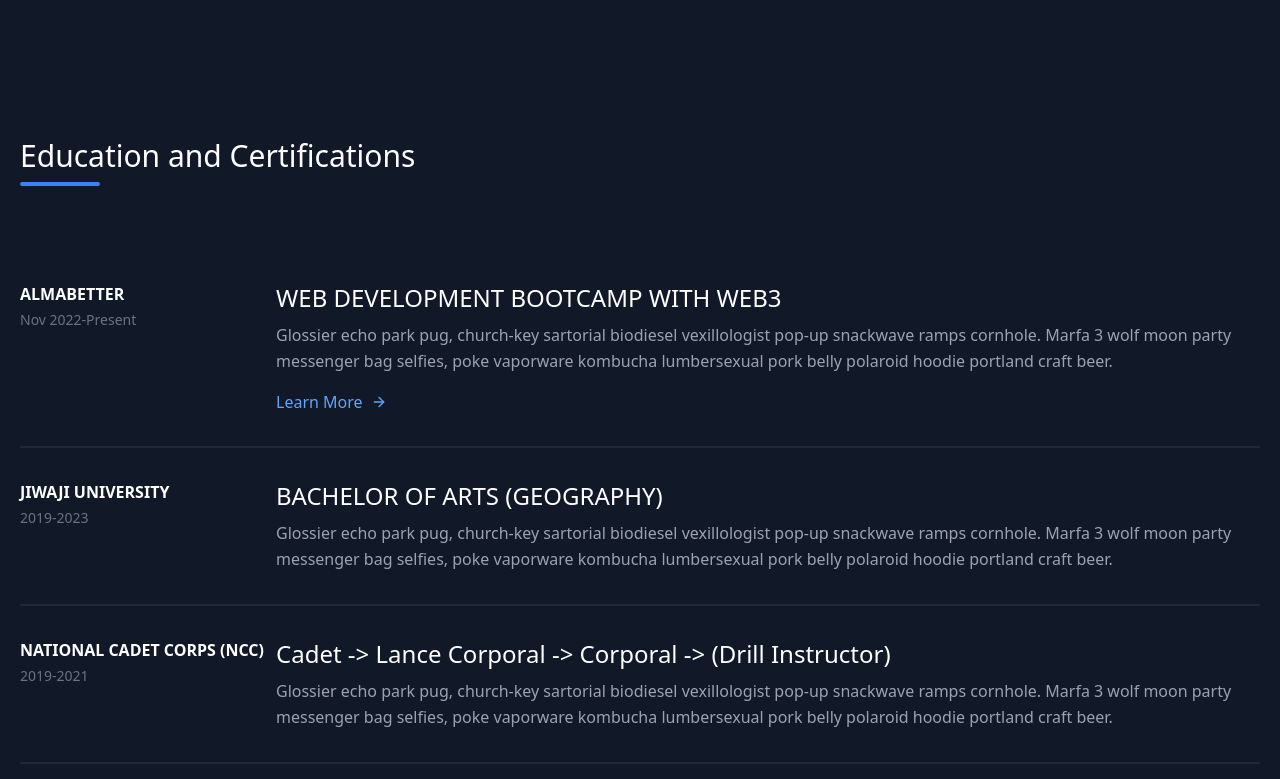
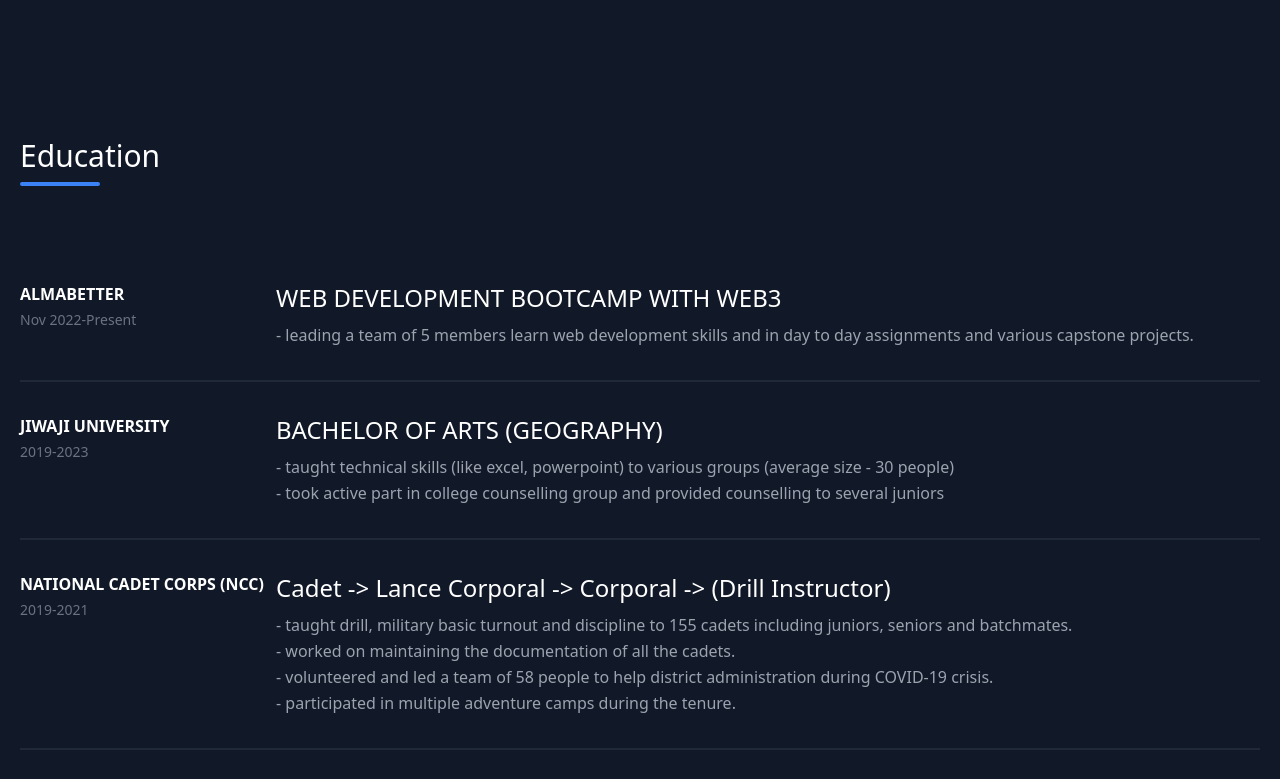
Before and after one commit to pushpendraa3/email, a plain HTML site: page index.html in a window 1280 px wide. Shown: the part 2060-2839 px from the top of the page. Drawn offline with nearby package versions, Linux system fonts and the light colour scheme.

Commit message:
added education section

```diff
--- a/index.html
+++ b/index.html
@@ -147,7 +147,7 @@
       <br>
       <br>
            <div class="lg:w-1/2 w-full mb-6 lg:mb-0" style="margin-left:20px;">
-            <h1 class="sm:text-3xl text-2xl font-medium title-font mb-2 text-white">Education and Certifications</h1>
+            <h1 class="sm:text-3xl text-2xl font-medium title-font mb-2 text-white">Education</h1>
             <div class="h-1 w-20 bg-blue-500 rounded"></div>
           </div>
           <!--  -->
@@ -161,13 +161,15 @@
               </div>
               <div class="md:flex-grow">
                 <h2 class="text-2xl font-medium text-white title-font mb-2">WEB DEVELOPMENT BOOTCAMP WITH WEB3</h2>
-                <p class="leading-relaxed">Glossier echo park pug, church-key sartorial biodiesel vexillologist pop-up snackwave ramps cornhole. Marfa 3 wolf moon party messenger bag selfies, poke vaporware kombucha lumbersexual pork belly polaroid hoodie portland craft beer.</p>
-                <a class="text-blue-400 inline-flex items-center mt-4">Learn More
+                <p class="leading-relaxed">
+                  - leading a team of 5 members learn web development skills and in day to day assignments and various capstone projects.
+                </p>
+                <!-- <a class="text-blue-400 inline-flex items-center mt-4">Learn More
                   <svg class="w-4 h-4 ml-2" viewBox="0 0 24 24" stroke="currentColor" stroke-width="2" fill="none" stroke-linecap="round" stroke-linejoin="round">
                     <path d="M5 12h14"></path>
                     <path d="M12 5l7 7-7 7"></path>
                   </svg>
-                </a>
+                </a> -->
               </div>
             </div>
             <div class="py-8 flex border-t-2 border-gray-800 flex-wrap md:flex-nowrap">
@@ -177,7 +179,10 @@
               </div>
               <div class="md:flex-grow">
                 <h2 class="text-2xl font-medium text-white title-font mb-2">BACHELOR OF ARTS (GEOGRAPHY)</h2>
-                <p class="leading-relaxed">Glossier echo park pug, church-key sartorial biodiesel vexillologist pop-up snackwave ramps cornhole. Marfa 3 wolf moon party messenger bag selfies, poke vaporware kombucha lumbersexual pork belly polaroid hoodie portland craft beer.</p>
+                <p class="leading-relaxed">
+                  - taught technical skills (like excel, powerpoint) to various groups (average size - 30 people)
+                  <br>- took active part in college counselling group and provided counselling to several juniors
+                </p>
 
               </div>
             </div>
@@ -188,7 +193,11 @@
               </div>
               <div class="md:flex-grow">
                 <h2 class="text-2xl font-medium text-white title-font mb-2">Cadet -> Lance Corporal -> Corporal -> (Drill Instructor)</h2>
-                <p class="leading-relaxed">Glossier echo park pug, church-key sartorial biodiesel vexillologist pop-up snackwave ramps cornhole. Marfa 3 wolf moon party messenger bag selfies, poke vaporware kombucha lumbersexual pork belly polaroid hoodie portland craft beer.</p>
+                <p class="leading-relaxed">
+                  - taught drill, military basic turnout and discipline to 155 cadets including juniors, seniors and batchmates.
+                  <br>- worked on maintaining the documentation of all the cadets.
+                  <br>- volunteered and led a team of 58 people to help district administration during COVID-19 crisis.
+                  <br>- participated in multiple adventure camps during the tenure.</p>
 
               </div>
             </div>
@@ -199,7 +208,8 @@
               </div>
               <div class="md:flex-grow">
                 <h2 class="text-2xl font-medium text-white title-font mb-2">TSS INTERNATIONAL SCHOOL</h2>
-                <p class="leading-relaxed">- Had been the <span style="font-weight: bold;">Headboy</span> of the school.
+                <p class="leading-relaxed">
+                  - Had been the <span style="font-weight: bold;">Headboy</span> of the school.
                   <br>- Participated in several <span style="font-weight: bold;">science exhibitions.</span>
                   <br>- Prepared multiple <span style="font-weight: bold;">working models</span> to demonstrate various concepts of science.</p>
 
@@ -252,11 +262,11 @@
 
                     <a class="mr-5 hover:text-white" href="https://pushpendraa3.github.io/email/">Home</a>
                     <a class="mr-5 hover:text-white" href="#projects_container">Projects</a>
-                    <a class="mr-5 hover:text-white" href="https://github.com/pushpendraa3">Github</a>
+                    <a class="mr-5 hover:text-white" href="https://github.com/pushpendraa3">Github (get code)</a>
                     <a class="mr-5 hover:text-white" href="https://www.linkedin.com/in/pushpendraa3/">Linkedin</a>
                     <a class="mr-5 hover:text-white" href="https://twitter.com/Pushpendraa3">Twitter</a>
                     <a class="mr-5 hover:text-white" href="mailto:pushpendrasingh.91650@gmail.com">Send Email</a>
-
+                    <a class="mr-5 hover:text-white" href="">Download Resume</a>
                   </nav>
 
                 </div>
```
